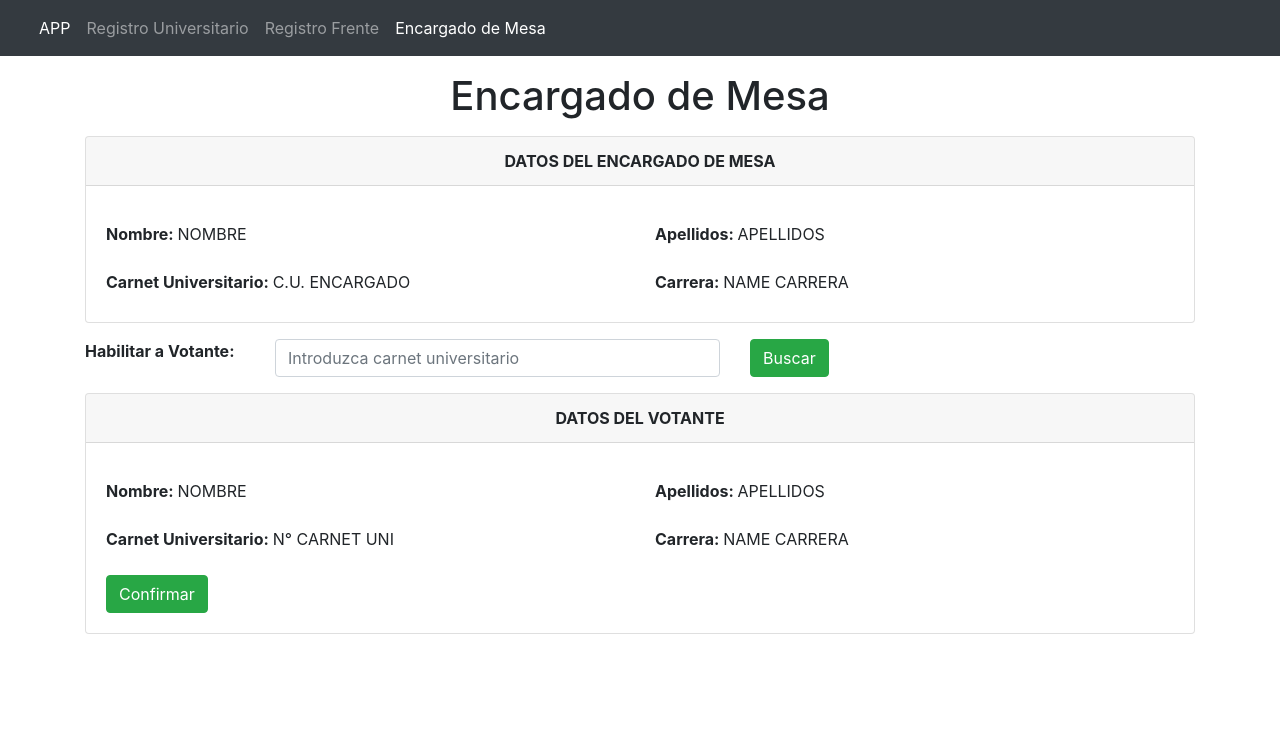
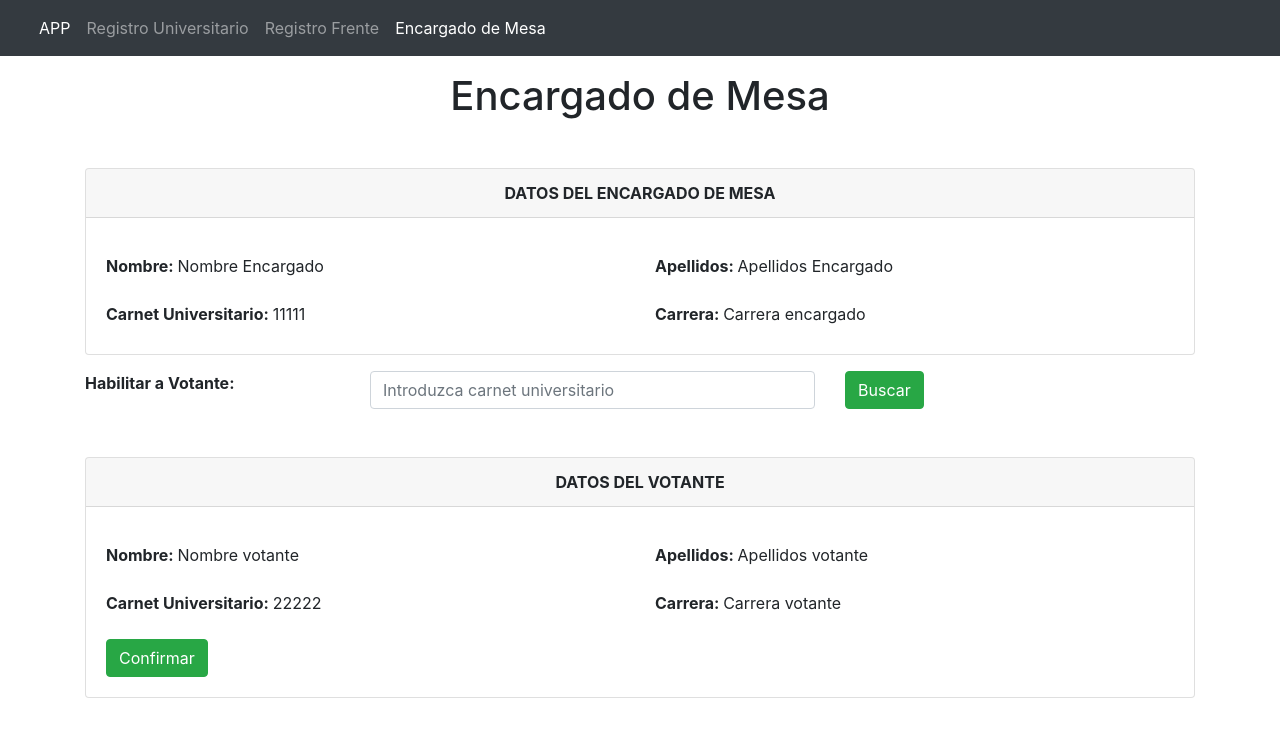
Before and after one commit to adlf-aldana/SistemaElecciones, a React (Create React App) app: page /encargadoMesa in a window 1280 px wide. Shown: the top 734 px of the page. Built offline with nearby package versions, Linux system fonts and the light colour scheme.

Commit message:
optimizando codigo en encargado de mesa

```diff
--- /dev/null
+++ b/src/Components/Usuario/encargadoMesa/Cards.jsx
@@ -0,0 +1,53 @@
+import React, { Fragment } from "react";
+
+const Cards = ({ EncargadoMesa, votante }) => {
+  return (
+    <Fragment>
+      <div className="card mt-5">
+        <div className="card-header text-center">
+          <strong>
+            {EncargadoMesa
+              ? "DATOS DEL ENCARGADO DE MESA"
+              : "DATOS DEL VOTANTE"}
+          </strong>
+        </div>
+        <div className="card-body">
+          <div className="row mt-3">
+            <div className="col">
+              <strong>Nombre: </strong>
+              <label htmlFor="">
+                {EncargadoMesa ? EncargadoMesa.nombre : votante.nombre}
+              </label>
+            </div>
+            <div className="col">
+              <strong>Apellidos: </strong>
+              <label htmlFor="">
+                {EncargadoMesa ? EncargadoMesa.apellidos : votante.apellidos}
+              </label>
+            </div>
+          </div>
+
+          <div className="row mt-3">
+            <div className="col">
+              <strong>Carnet Universitario: </strong>
+              <label htmlFor="">
+                {EncargadoMesa ? EncargadoMesa.cuEncargado : votante.cuVotante}
+              </label>
+            </div>
+            <div className="col">
+              <strong>Carrera: </strong>
+              <label htmlFor="">
+                {EncargadoMesa ? EncargadoMesa.carrera : votante.carrera}
+              </label>
+            </div>
+          </div>
+          {!EncargadoMesa ? (
+            <button className="btn btn-success mt-3">Confirmar</button>
+          ) : null}
+        </div>
+      </div>
+    </Fragment>
+  );
+};
+
+export default Cards;
--- a/src/Components/Usuario/encargadoMesa/EncargadoMesa.jsx
+++ b/src/Components/Usuario/encargadoMesa/EncargadoMesa.jsx
@@ -1,43 +1,33 @@
-import React, { Fragment } from "react";
+import React, { Fragment, useState } from "react";
+import Cards from "./Cards";
 
 const EncargadoMesa = () => {
+  const [EncargadoMesa, setEncargadoMesa] = useState({
+    nombre: "Nombre Encargado",
+    apellidos: "Apellidos Encargado",
+    cuEncargado: "11111",
+    carrera: "Carrera encargado",
+  });
+
+  const [votante, setvotante] = useState({
+    nombre: "Nombre votante",
+    apellidos: "Apellidos votante",
+    cuVotante: "22222",
+    carrera: "Carrera votante",
+  });
+
   return (
     <Fragment>
       <div className="container mt-3">
         <h1 className="text-center">Encargado de Mesa</h1>
-        <div className="card mt-3">
-          <div className="card-header text-center">
-            <strong>DATOS DEL ENCARGADO DE MESA</strong>
-          </div>
-          <div className="card-body">
-            <div className="row mt-3">
-              <div className="col">
-                <strong>Nombre: </strong>
-                <label htmlFor="">NOMBRE</label>
-              </div>
-              <div className="col">
-                <strong>Apellidos: </strong>
-                <label htmlFor="">APELLIDOS</label>
-              </div>
-            </div>
 
-            <div className="row mt-3">
-              <div className="col">
-                <strong>Carnet Universitario: </strong>
-                <label htmlFor="">C.U. ENCARGADO</label>
-              </div>
-              <div className="col">
-                <strong>Carrera: </strong>
-                <label htmlFor="">NAME CARRERA</label>
-              </div>
-            </div>
-          </div>
-        </div>
+        <Cards EncargadoMesa={EncargadoMesa} />
 
         <div className="row mt-3">
-          <div className="col-md-2">
+          <div className="col-md-3">
             <strong>Habilitar a Votante:</strong>
           </div>
+
           <div className="col-md-5">
             <input
               type="text"
@@ -47,41 +37,12 @@ const EncargadoMesa = () => {
               placeholder="Introduzca carnet universitario"
             />
           </div>
-          <div className="col-md-5">
+          <div className="col-md-4">
             <button className="btn btn-success">Buscar</button>
           </div>
         </div>
 
-        <div className="card mt-3">
-          <div className="card-header text-center">
-            <strong>DATOS DEL VOTANTE</strong>
-          </div>
-          <div className="card-body">
-            <div className="row mt-3">
-              <div className="col">
-                <strong>Nombre: </strong>
-                <label htmlFor="">NOMBRE</label>
-              </div>
-
-              <div className="col">
-                <strong>Apellidos: </strong>
-                <label htmlFor="">APELLIDOS</label>
-              </div>
-            </div>
-
-            <div className="row mt-3">
-              <div className="col">
-                <strong>Carnet Universitario: </strong>
-                <label htmlFor="">N° CARNET UNI</label>
-              </div>
-              <div className="col">
-                <strong>Carrera: </strong>
-                <label htmlFor="">NAME CARRERA</label>
-              </div>
-            </div>
-            <button className="btn btn-success mt-3">Confirmar</button>
-          </div>
-        </div>
+        {votante ? <Cards votante={votante} /> : null}
       </div>
     </Fragment>
   );
```
